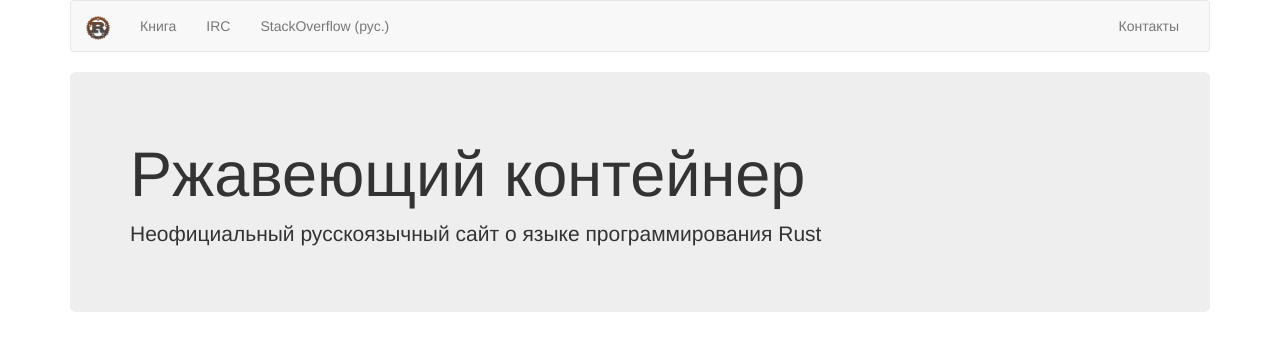
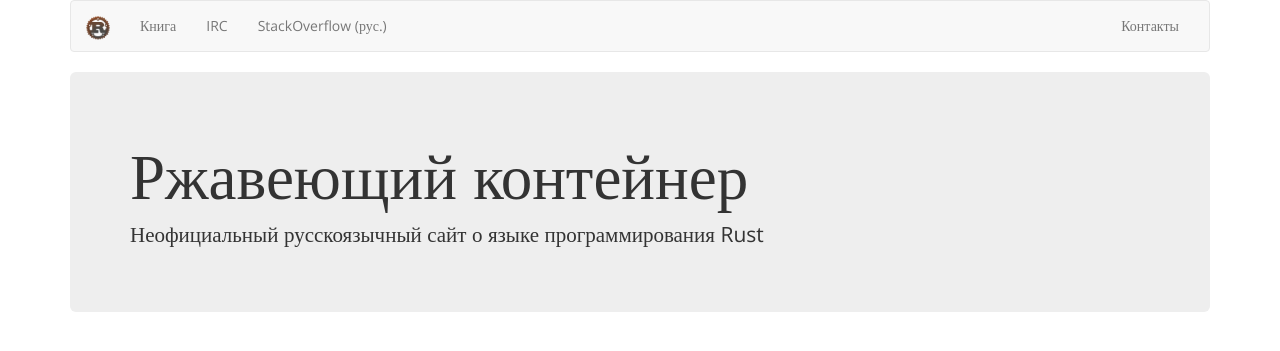
Before and after one commit to rust-lang-ru/rustycrate.ru, a Jekyll site: the page built from index.html, in a window 1280 px wide. Shown: the top 351 px of the page. Built offline with Jekyll 4.4.1, drawn with Linux system fonts in a browser that asks for light colours; nearby versions of some CDN libraries.

Commit message:
Use non-stock fonts

```diff
--- a/_layouts/default.html
+++ b/_layouts/default.html
@@ -10,6 +10,10 @@
 
     <!-- Bootstrap -->
     <link href="css/bootstrap.min.css" rel="stylesheet">
+
+    <link href="css/style.css" rel="stylesheet">
+
+    <link href='https://fonts.googleapis.com/css?family=Open+Sans&subset=latin,cyrillic-ext,cyrillic' rel='stylesheet' type='text/css'>
 
     <!-- HTML5 shim and Respond.js for IE8 support of HTML5 elements and media queries -->
     <!-- WARNING: Respond.js doesn't work if you view the page via file:// -->
--- /dev/null
+++ b/css/style.css
@@ -0,0 +1 @@
+body { font-family: 'Open Sans' }
```
